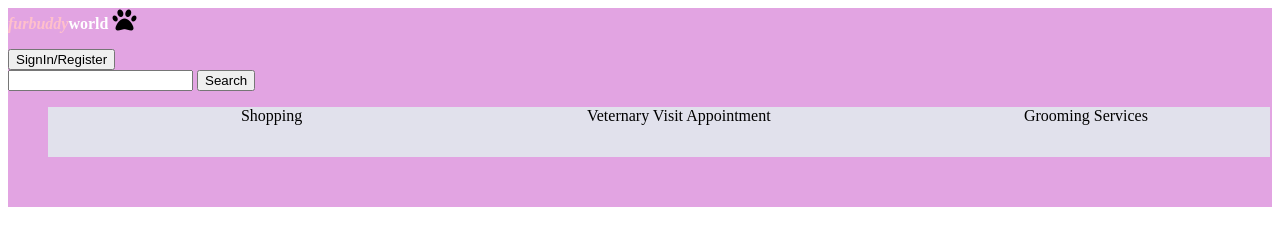
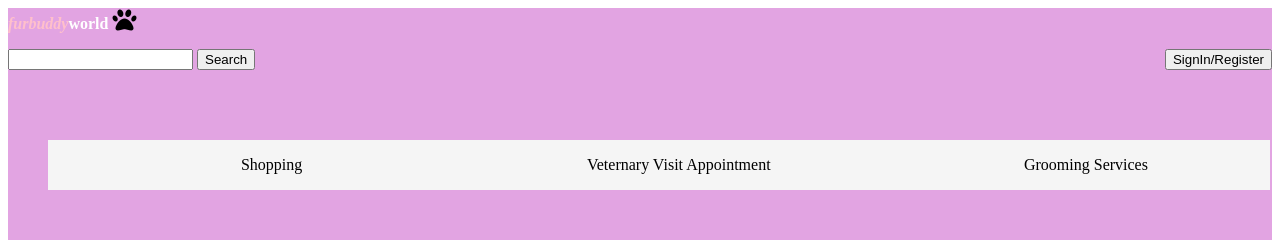
Before and after one commit to GeethaNarasimha2510/myfirstproject, a plain HTML site: page index.html in a window 1280 px wide. Shown: the top 250 px of the page. Drawn offline with Linux system fonts and the light colour scheme.

Commit message:
Updated CSS for home page

```diff
--- a/index.html
+++ b/index.html
@@ -3,17 +3,20 @@
         #wrapper {
  width: 100%;
  height: 100px;
- margin: 10px auto;
+ margin: auto auto;
 }
 
 .box {
  width: 30%;
  height:50px;
- background-color:rgb(225, 225, 236);
+ background-color: whitesmoke;
  margin-left: auto ;
     margin-right: auto ;
  float:left;
  text-align:center;
+ display:flex;
+    justify-content: center;
+    align-items: center;
 }
 .container{
     display: flex;
@@ -33,14 +36,14 @@
 <b><i style="color:pink" class="pink">furbuddy</i></b><b style="color:white" class="white">world </b><i class='fas fa-paw' style='font-size:24px'></i>
 <p><h2  style="text-align: center;position: absolute; top: 60%; bottom: 50%; width: 100%;">Anything for your pet baby, here is the place</h2></p>
 </div>
-<div>
+<div style="float:right; margin: auto auto;">
     <button>SignIn/Register</button>
 </div>
 <div>
     <input type="search" name="search" value="">
     <label id="autocomplete-1-label"><button type="submit" title="Search"><span >Search</span> </button></label>
 </div>
-</div>
+</div><br><br><br>
 <div id="wrapper">
     <ul>
         <ol class="box">
```
